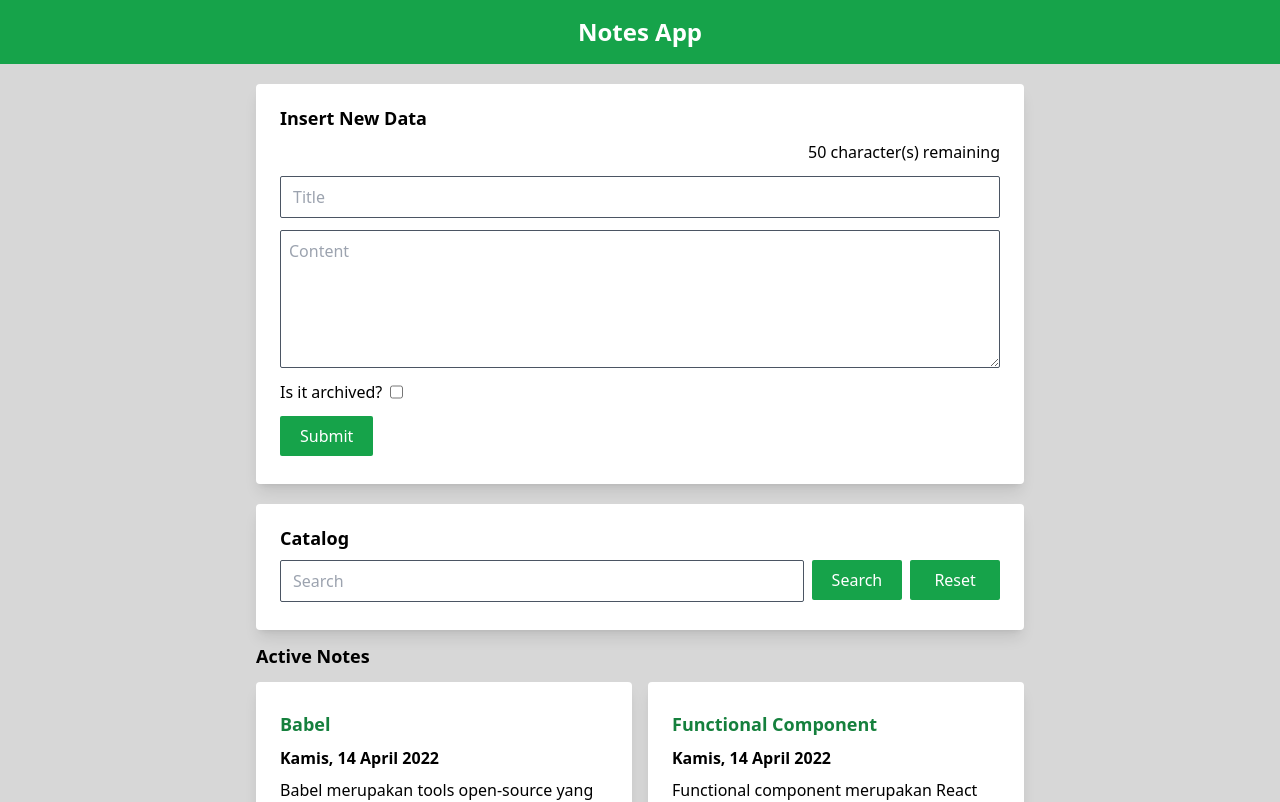
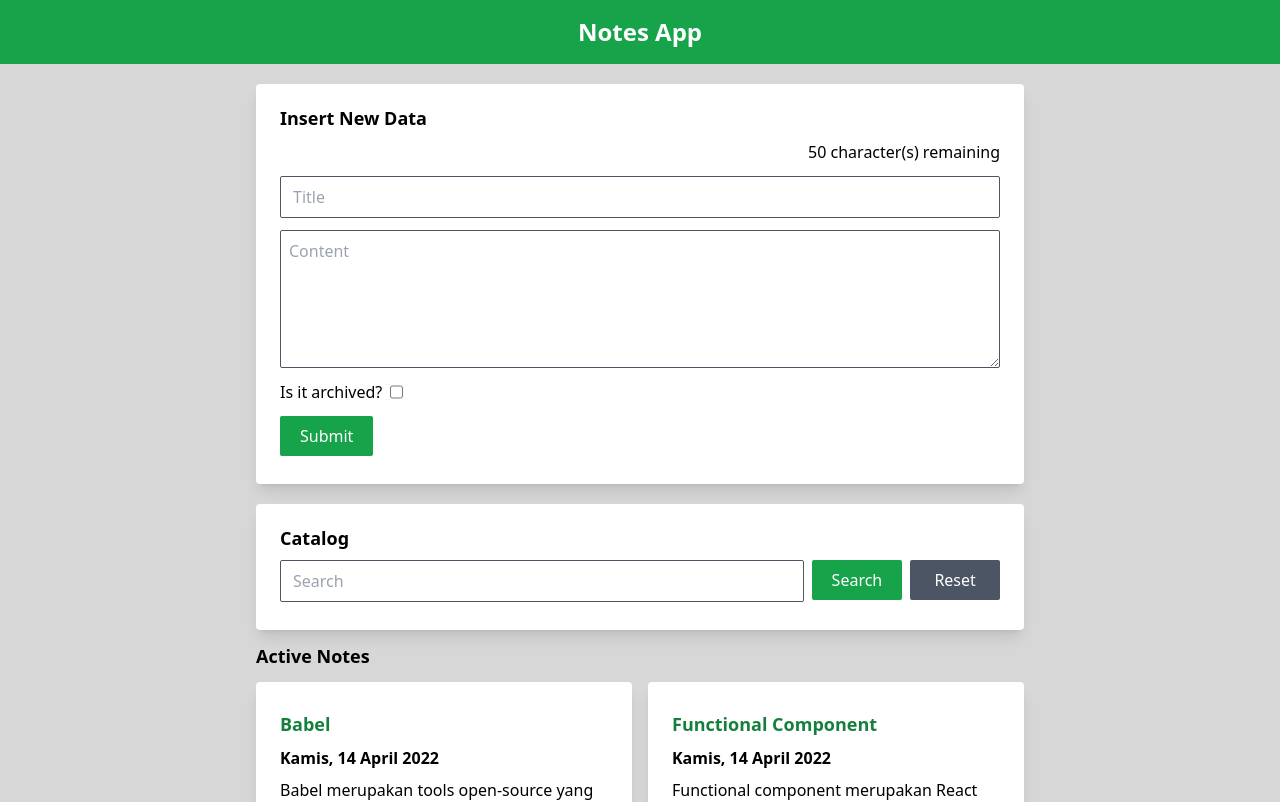
Before and after one commit to dayyan-269/react-notes-app, a React (Vite) app: page / in a window 1280 px wide. Shown: the top 802 px of the page. Built offline with nearby package versions, Linux system fonts and the light colour scheme.

Commit message:
remove the background of primary button

```diff
--- a/src/components/buttons/PrimaryButton.jsx
+++ b/src/components/buttons/PrimaryButton.jsx
@@ -4,15 +4,17 @@ function PrimaryButton({
   className,
   type = 'button',
   onClick,
+  onSubmit,
   disabled,
 }) {
   return (
     <button
       id={id}
-      className={`rounded-sm bg-green-600 px-5 py-2 text-white duration-150 hover:-translate-y-1 hover:drop-shadow-2xl ${className}`}
+      className={`rounded-sm px-5 py-2 duration-150 hover:-translate-y-1 hover:drop-shadow-2xl ${className}`}
       type={type}
       onClick={onClick}
       disabled={disabled}
+      onSubmit={onSubmit}
     >
       {description}
     </button>
```
